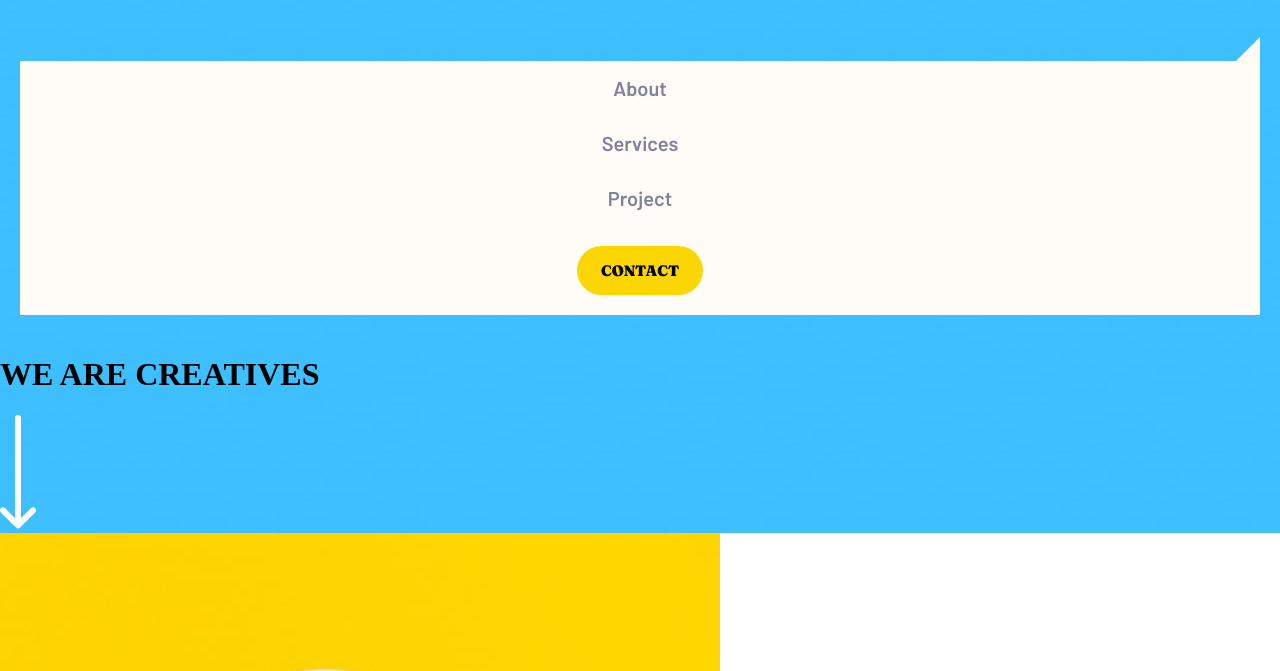
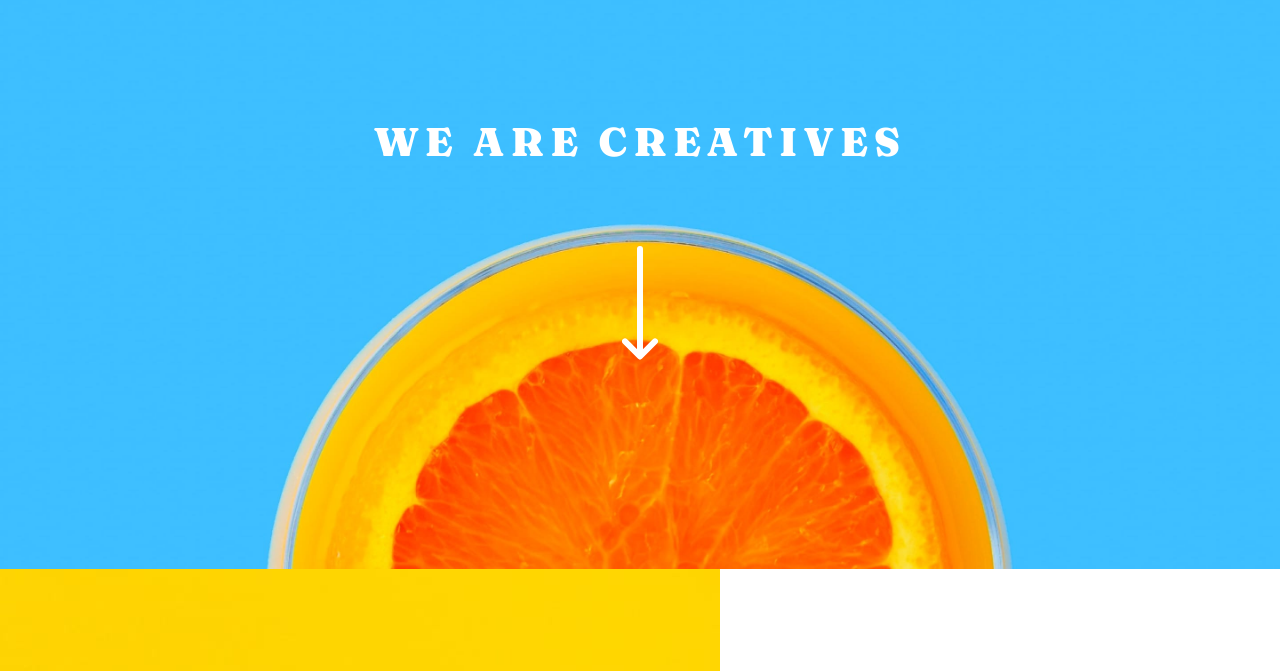
Before and after one commit to cehicm/creative-landing-page, a website: page index.html in a window 1280 px wide. Shown: the part 51-722 px from the top of the page. Drawn offline with nearby package versions, Linux system fonts and the light colour scheme; files that its build step writes are made by us from their sources.

Commit message:
Position header navigation, background and content

```diff
--- a/index.html
+++ b/index.html
@@ -49,8 +49,14 @@
 					</ul>
 				</div>
 			</nav>
+			<div class="header-content">
 				<h1 class="header-title">WE ARE CREATIVES</h1>
-			<svg width="36" height="114" xmlns="http://www.w3.org/2000/svg">
+				<svg
+					class="header-arrow"
+					width="36"
+					height="114"
+					xmlns="http://www.w3.org/2000/svg"
+				>
 					<g
 						stroke="#FFF"
 						stroke-width="6"
@@ -62,6 +68,7 @@
 						<path d="M18 3v100M3 95.484l15 15 15-15" />
 					</g>
 				</svg>
+			</div>
 		</header>
 
 		<section class="section-main">
@@ -299,6 +306,6 @@
 				</li>
 			</ul>
 		</footer>
-		<script src="/dist/scripts/app.js"></script>
+		<script src="/src/scripts/app.js"></script>
 	</body>
 </html>
--- a/src/sass/layout/_header.scss
+++ b/src/sass/layout/_header.scss
@@ -2,9 +2,35 @@
 @import "../variables/breakpoints";
 
 .header {
+	height: 488px;
 	background-image: url("/src/images/mobile/image-header.jpg");
+	background-size: cover;
+	background-position: center;
+
+	@include sc-breakpoint(425) {
+		height: 620px;
+		background-position: bottom;
+	}
 
 	@include sc-breakpoint(1024) {
 		background-image: url("/src/images/desktop/image-header.jpg");
 	}
+
+	&-content {
+		display: flex;
+		flex-direction: column;
+	}
+
+	&-title {
+		margin: 0;
+		padding-top: 60px;
+	}
+
+	&-arrow {
+		align-self: center;
+
+		@include sc-breakpoint(425) {
+			padding-top: 80px;
+		}
+	}
 }
--- a/src/sass/layout/_navigation.scss
+++ b/src/sass/layout/_navigation.scss
@@ -11,7 +11,22 @@
 	}
 
 	&-menu {
+		position: relative;
+		display: none;
 		width: 100%;
+		margin: 0 auto;
+		grid-column: 1/-1;
+
+		.triangle {
+			position: absolute;
+			width: 0;
+			height: 0;
+			right: 0px;
+			top: -24px;
+			border-style: solid;
+			border-width: 0 0 24px 24px;
+			border-color: transparent transparent colors.$light-gray transparent;
+		}
 
 		&__icon {
 			justify-self: flex-end;
@@ -33,29 +48,11 @@
 				button {
 					background-color: colors.$contact-button-yellow;
 					border-radius: 30px;
-					padding: 12px 24px;
+					padding: 15px 25px;
 					border: none;
 					margin: 20px 0;
 				}
 			}
 		}
 	}
-
-	.triangle {
-		width: 0;
-		height: 0;
-		top: 1px;
-		align-self: end;
-		border-style: solid;
-		border-width: 0 0 24px 24px;
-		border-color: transparent transparent colors.$light-gray transparent;
-		grid-column: 2;
-	}
 }
-
-.nav-menu {
-	display: flex;
-	flex-direction: column;
-	margin: 0 auto;
-	grid-column: 1/-1;
-}
--- a/src/sass/layout/_typography.scss
+++ b/src/sass/layout/_typography.scss
@@ -1,5 +1,15 @@
 @use "../variables/colors" as colors;
 @import "../variables/breakpoints";
+
+.header-title {
+	font-family: "Fraunces";
+	font-size: 40px;
+	font-weight: 900;
+	line-height: 49px;
+	letter-spacing: 6.25px;
+	text-align: center;
+	color: colors.$white;
+}
 
 .nav-menu__item > * {
 	text-decoration: none;
--- a/src/scripts/app.js
+++ b/src/scripts/app.js
@@ -1,5 +1,8 @@
 (function () {
-	$(".nav-menu__icon").on("click", function () {
-		$(this).nextAll().slideToggle("slow");
+	const menuIcon = $(".nav-menu__icon");
+	const headerContent = $(".header-content");
+	$(menuIcon).on("click", function () {
+		menuIcon.nextAll().slideToggle("slow");
+		headerContent.toggle();
 	});
 })(jQuery);
```
Also changed, not shown: dist/css/styles.css, dist/css/styles.min.css, dist/scripts/app.js. Lines whose indentation alone changed are shown as unchanged.
